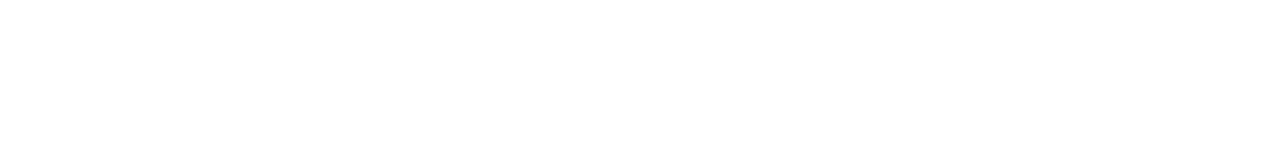
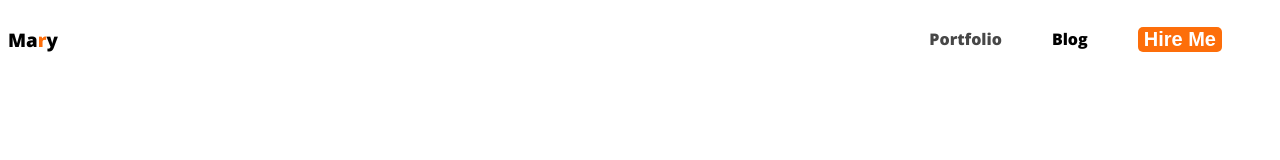
Before and after one commit to Sabiha1010/webdeveloper-portfolio, a plain HTML site: page index.html in a window 1280 px wide. Drawn offline with nearby package versions, Linux system fonts and the light colour scheme.

Commit message:
added nav

```diff
--- a/index.html
+++ b/index.html
@@ -4,9 +4,21 @@
     <meta charset="UTF-8">
     <meta name="viewport" content="width=device-width, initial-scale=1.0">
     <title>Web Developer portfolio</title>
+    <link rel="preconnect" href="https://fonts.googleapis.com">
+<link rel="preconnect" href="https://fonts.gstatic.com" crossorigin>
+<link href="https://fonts.googleapis.com/css2?family=Open+Sans:wght@800&display=swap" rel="stylesheet">
+    <link rel="stylesheet" href="styles/portfolio.css">
 </head>
 <body>
     <header>
+        <nav>
+            <h3 class="nav-title">Ma<span class="text-primary">r</span>y</h3>
+            <ul>
+                <li><a href="">Portfolio</a></li>
+                <li>Blog</li>
+                <li><button class="btn-primary">Hire Me</button></li>
+            </ul>
+        </nav>
 
     </header>
     <main>
--- /dev/null
+++ b/styles/portfolio.css
@@ -0,0 +1,46 @@
+/* cmmon shared styles */
+body {
+    font-family: 'Open Sans', sans-serif;
+
+}
+
+.text-primary {
+    color: #FD6E0A
+}
+
+.btn-primary {
+    border-radius: 5px;
+    background-color: #FD6E0A;
+    border: 0px;
+    color: white;
+    font-size: 20px;
+    font-weight: 700;
+
+}
+
+nav {
+    display: flex;
+    justify-content: space-between;
+    align-items: center;
+}
+
+,
+.nav-title {
+    color: #181818;
+    font-size: 45px;
+    font-weight: 800;
+}
+nav> ul {
+    display: flex;
+    align-items: center;
+}
+
+nav li {
+    list-style: none;
+    margin-right: 50px;
+}
+
+nav a {
+    text-decoration: none;
+    color: #474747;
+}
```
